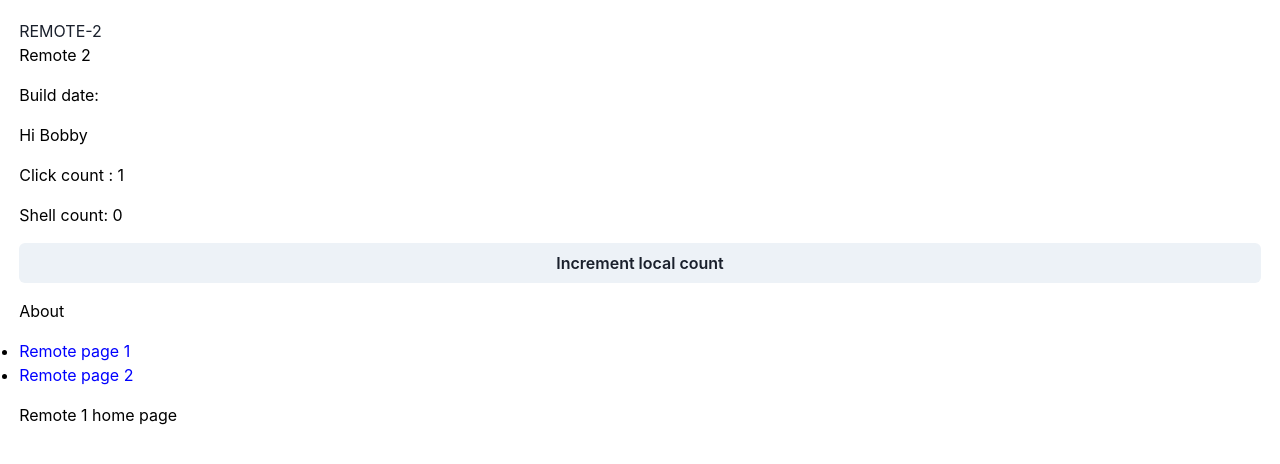
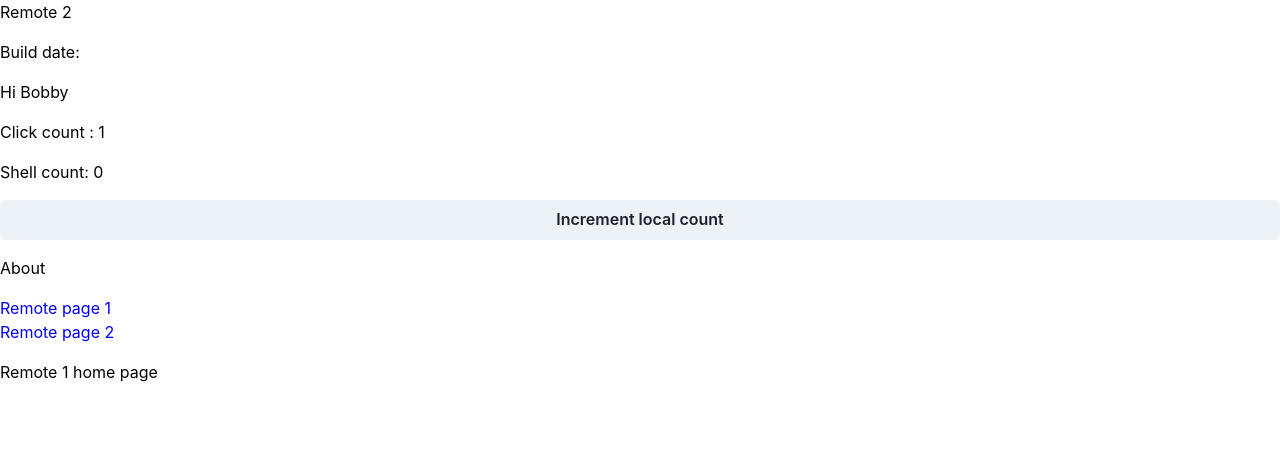
Before and after one commit to coryhouse/remote-2, a React app: page / in a window 1280 px wide. Shown: the top 464 px of the page. Built offline with nearby package versions, Linux system fonts and the light colour scheme.

Commit message:
remove chakra

```diff
--- a/src/App.tsx
+++ b/src/App.tsx
@@ -1,18 +1,13 @@
-import { Box } from "@chakra-ui/react";
 import RemoteTwo from "./components/RemoteTwo";
 
 export default function App() {
   return (
-    <Box margin="1.2rem">
-      <Box>REMOTE-2</Box>
-      <Box>
+    // Hard coding these props for local dev of this remote in isolation. These props are provided by the shell in the production app. */
     <RemoteTwo
       baseUrl=""
       parentCount={0}
       user={{ id: 2, name: "Bobby" }}
       urls={{ about: "/about", home: "/" }}
     />
-      </Box>
-    </Box>
   );
 }
```
Lines whose indentation alone changed are shown as unchanged.
